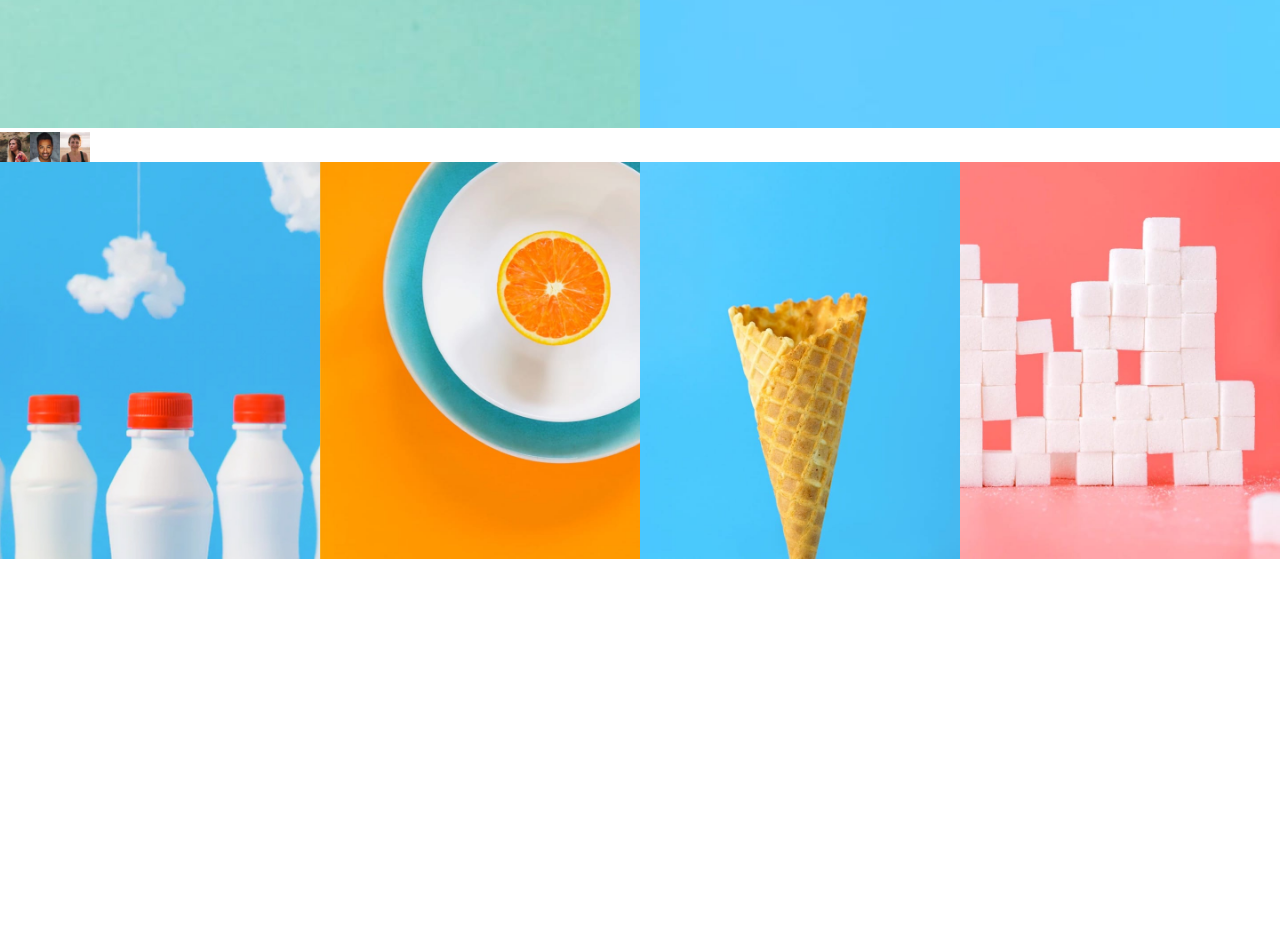
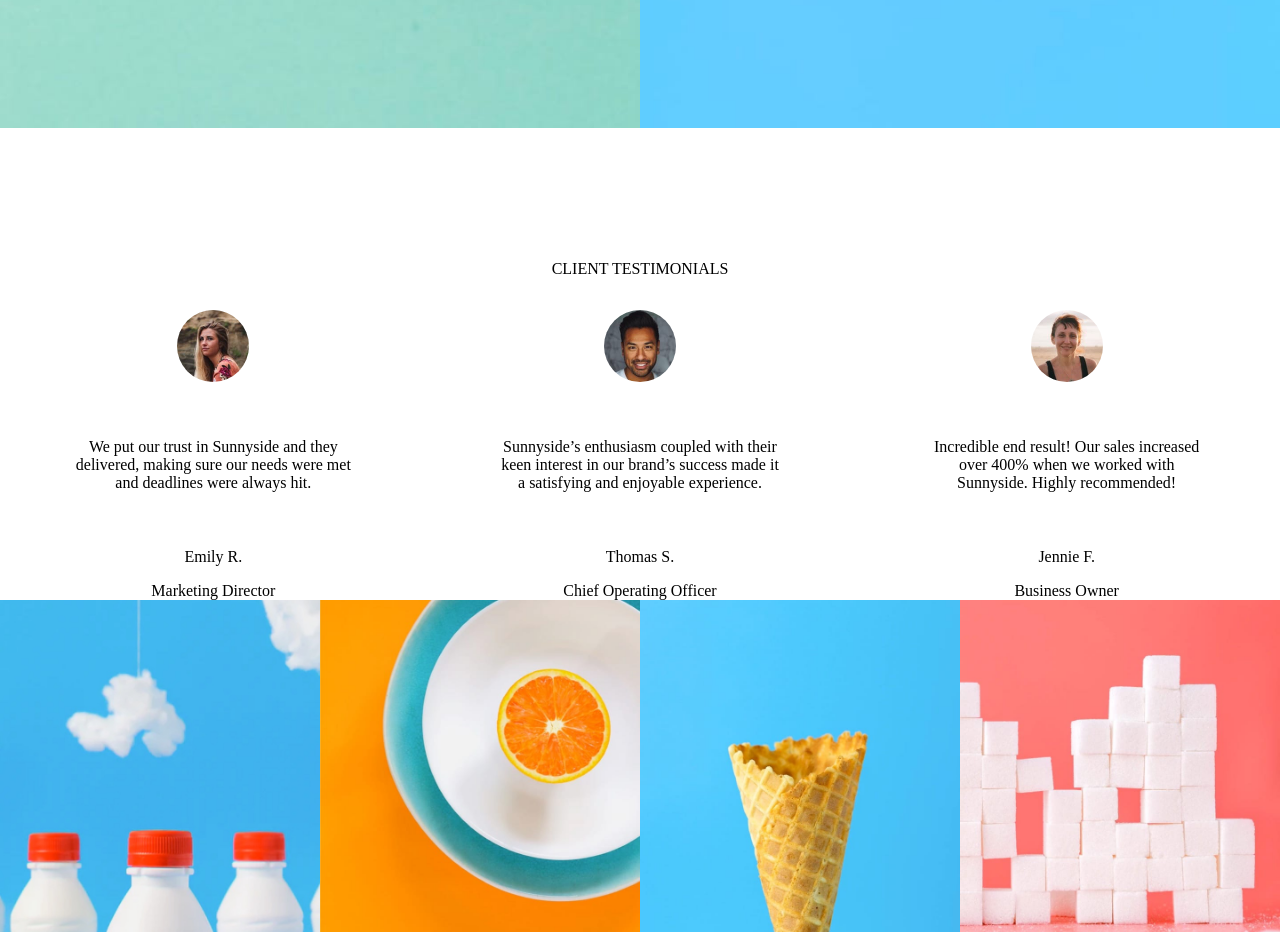
Before and after one commit to ajaythapliyal/sunnyside-agency-landing-page, a plain HTML site: page index.html in a window 1280 px wide. Shown: the part 2680-3612 px from the top of the page. Before the commit the page ends 3239 px from the top, so only its background shows below. Drawn offline with Linux system fonts and the light colour scheme.

Commit message:
testimonials

```diff
--- a/index.html
+++ b/index.html
@@ -61,10 +61,28 @@
         <p>Increase your credibility by getting the most stunning, high-quality photos that improve your business image.</p>
       </figcaption>
     </figure>
-    <div class="grid-full-width d-flex">
-      <img class="width-small" src="./images/image-emily.jpg">
-      <img class="width-small" src="./images/image-thomas.jpg">
-      <img class="width-small" src="./images/image-jennie.jpg">
+    <div class="grid-full-width">
+      <p class="testimonials-header text-align-center">CLIENT TESTIMONIALS</p>
+      <div class="testimonials">
+        <div class="testimonial">
+          <img class="thumbnail" src="./images/image-emily.jpg">
+          <p class="text-align-center">We put our trust in Sunnyside and they delivered, making sure our needs were met and deadlines were always hit.</p>
+          <p>Emily R.</p>
+          <p>Marketing Director</p>
+        </div>
+        <div class="testimonial">
+          <img class="thumbnail" src="./images/image-thomas.jpg">
+          <p class="text-align-center">Sunnyside’s enthusiasm coupled with their keen interest in our brand’s success made it a satisfying and enjoyable experience.</p>
+          <p>Thomas S.</p>
+          <p>Chief Operating Officer</p>
+        </div>
+        <div class="testimonial">
+          <img class="thumbnail" src="./images/image-jennie.jpg">
+          <p class="text-align-center">Incredible end result! Our sales increased over 400% when we worked with Sunnyside. Highly recommended!</p>
+          <p>Jennie F.</p>
+          <p>Business Owner</p>
+        </div>
+    </div>
     </div>
     <div class="d-flex">
       <img class="width-50" src="./images/mobile/image-gallery-milkbottles.jpg"
--- a/styles.css
+++ b/styles.css
@@ -146,6 +146,39 @@ img{
     color: var(--dark-blue);
 }
 
+.testimonials{
+    display: flex;
+    justify-content: space-around;
+    align-items: center;
+    flex-wrap: wrap;
+    margin-top: 2rem;
+}
+
+.testimonials-header{
+    margin-top: max(10%, 2rem);
+}
+
+.testimonial{
+    display: flex;
+    flex-direction: column;
+    max-inline-size: 35ch;
+    align-items: center;
+}
+
+.testimonial > p:not(:last-child){
+    margin-top: 3.5rem;
+}
+
+.testimonial > p:last-child{
+    margin-top: 1rem;
+}
+
+.thumbnail{
+    border-radius: 50%;
+    height: 4.5rem;
+    width: 4.5rem;
+}
+
 .flex-col-center{
     display: flex;
     flex-direction: column;
@@ -161,6 +194,10 @@ img{
     aspect-ratio: 1/1.3;
 }
 
+.text-align-center{
+    text-align: center;
+}
+
 @media screen and (max-width: 600px) {
 
     .standalone-desc > *{
```
